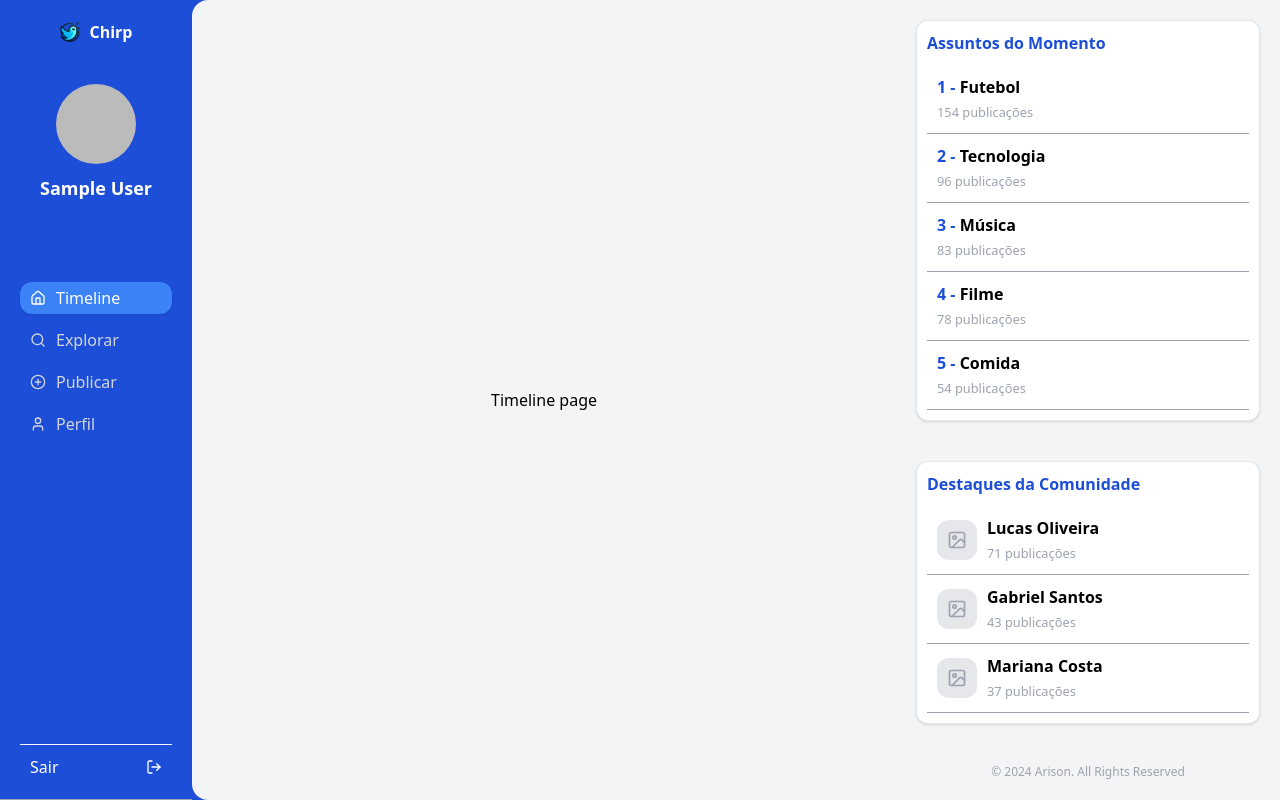
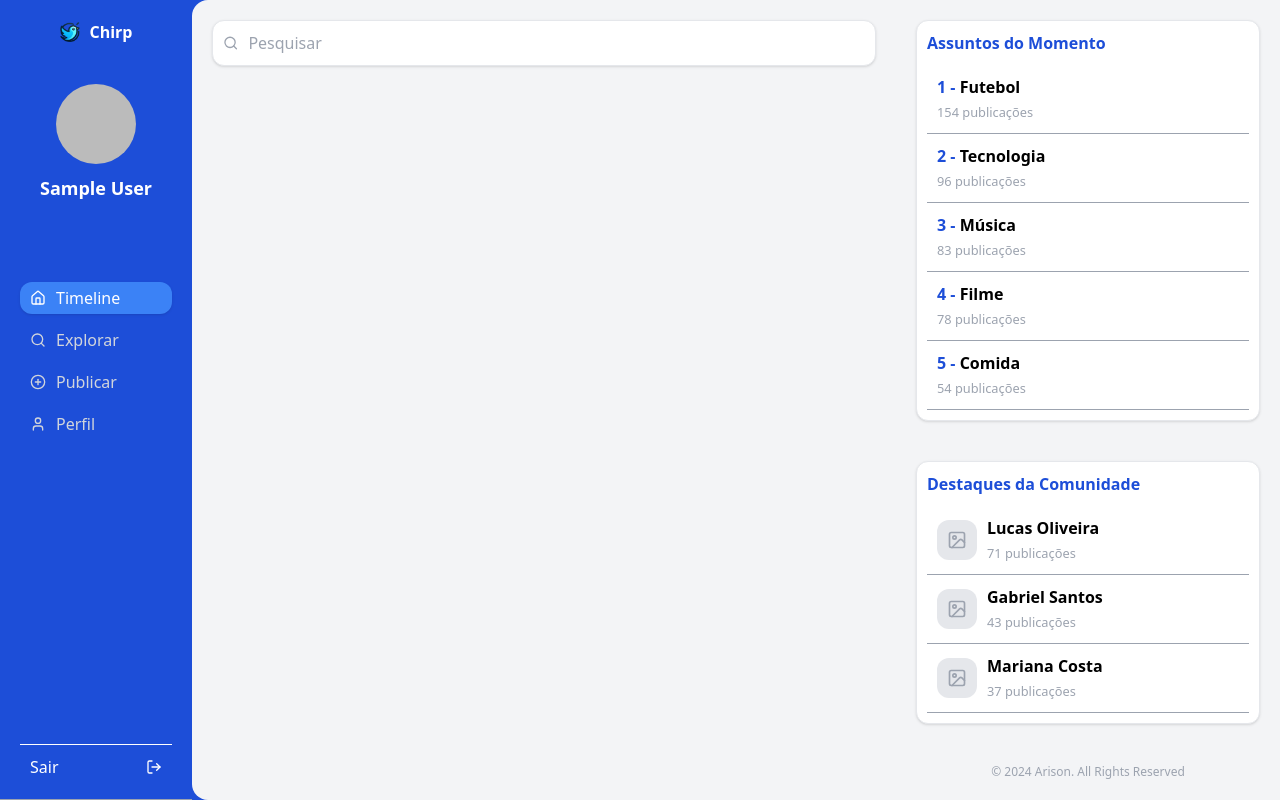
Before and after one commit to arisonfirmino/chirp, a Next.js app: page /timeline in a window 1280 px wide. Built offline with nearby package versions, Linux system fonts and the light colour scheme; no server answers; sample sign-in values are in the browser's storage.

Commit message:
feat: add initial Search component

```diff
--- /dev/null
+++ b/app/(timeline)/components/search.tsx
@@ -0,0 +1,16 @@
+import { SearchIcon } from "lucide-react";
+
+const Search = () => {
+  return (
+    <form className="flex items-center gap-2.5 rounded-xl border border-solid border-gray-200 bg-white p-2.5 shadow">
+      <SearchIcon size={16} className="text-gray-400" />
+      <input
+        type="search"
+        placeholder="Pesquisar"
+        className="w-full outline-none"
+      />
+    </form>
+  );
+};
+
+export default Search;
--- a/app/(timeline)/timeline/page.tsx
+++ b/app/(timeline)/timeline/page.tsx
@@ -1,5 +1,13 @@
+import Search from "../components/search";
+
 const Timeline = () => {
-  return <>Timeline page</>;
+  return (
+    <>
+      <div className="px-5 pt-5">
+        <Search />
+      </div>
+    </>
+  );
 };
 
 export default Timeline;
--- a/app/components/main-view.tsx
+++ b/app/components/main-view.tsx
@@ -7,7 +7,7 @@ const MainView = ({ children }: { children: React.ReactNode }) => {
 
   return (
     <div
-      className={`flex min-h-screen w-full items-center justify-center bg-gray-100 ${pathname === "/" ? "" : "pt-20 md:ml-20 md:w-[calc(100%-5rem)] md:rounded-l-2xl md:p-0 xl:ml-48 xl:mr-96 xl:w-[calc(100%-12rem-24rem)]"}`}
+      className={`min-h-screen w-full bg-gray-100 ${pathname === "/" ? "" : "pt-20 md:ml-20 md:w-[calc(100%-5rem)] md:rounded-l-2xl md:p-0 xl:ml-48 xl:mr-96 xl:w-[calc(100%-12rem-24rem)]"}`}
     >
       {children}
     </div>
```
